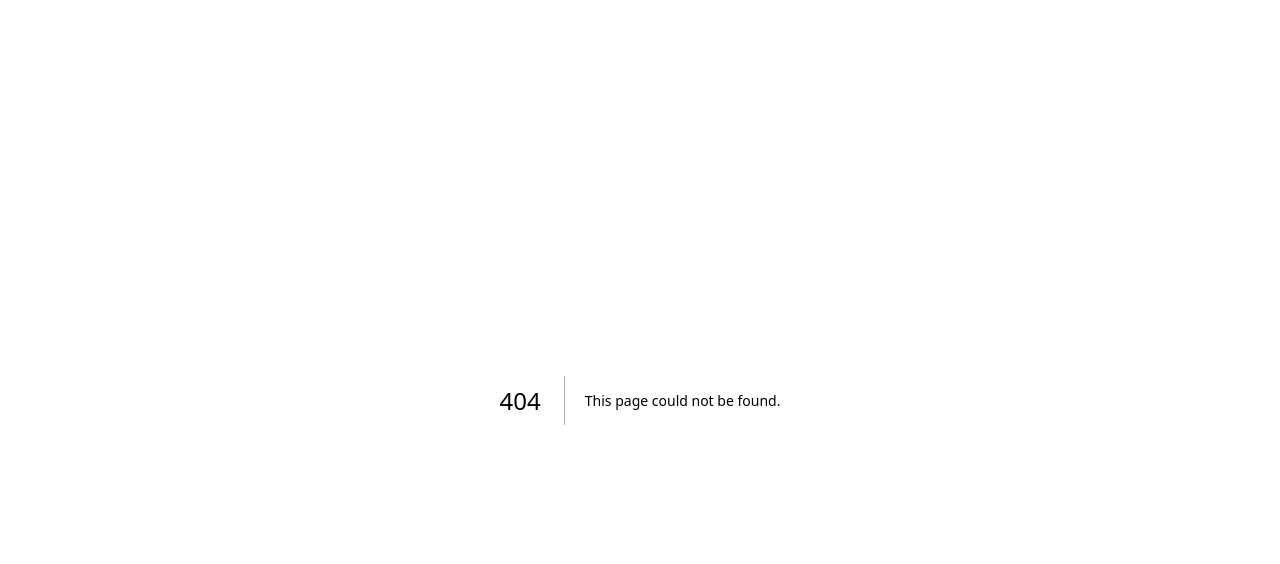
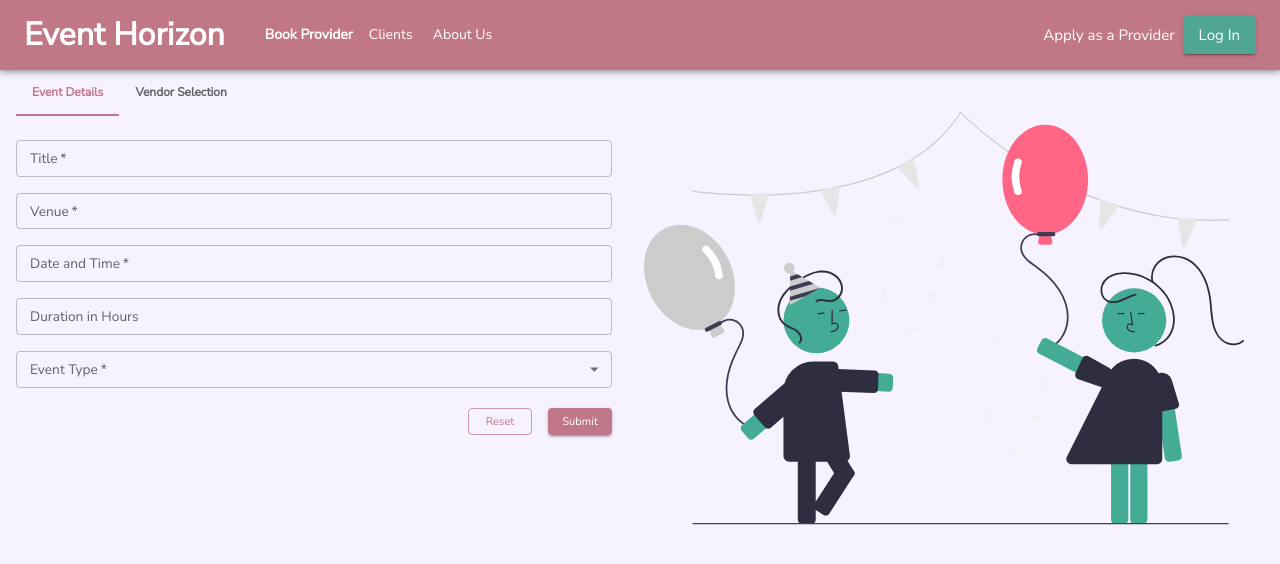
Before and after one commit to RahulFernando/event-horizon, a Next.js app: page /events/create in a window 1280 px wide. Before the commit this address had no page. Shown: the top 564 px of the page. Built offline with nearby package versions, Linux system fonts and the light colour scheme.

Commit message:
Create event API bind

```diff
--- a/package.json
+++ b/package.json
@@ -13,11 +13,15 @@
   "dependencies": {
     "@emotion/react": "^11.13.5",
     "@emotion/styled": "^11.13.5",
+    "@hookform/resolvers": "^3.9.1",
     "@mui/icons-material": "^6.1.10",
+    "@mui/lab": "^6.0.0-beta.21",
     "@mui/material": "^6.1.10",
+    "@mui/x-date-pickers": "^7.23.3",
     "@next/font": "^14.2.15",
     "@prisma/client": "^5.22.0",
     "bcrypt": "^5.1.1",
+    "dayjs": "^1.11.13",
     "jsonwebtoken": "^9.0.2",
     "next": "15.0.3",
     "react": "^18.0.0",
--- /dev/null
+++ b/src/app/events/components/event-form.tsx
@@ -0,0 +1,122 @@
+import React from "react";
+import {
+  Button,
+  FormControl,
+  FormHelperText,
+  Grid2 as Grid,
+  InputLabel,
+  MenuItem,
+  Select,
+  Stack,
+  TextField,
+} from "@mui/material";
+import { EventFormProps } from "../events.type";
+import { DateTimePicker } from "@mui/x-date-pickers";
+
+const EventForm: React.FC<EventFormProps> = ({
+  errors,
+  dateTime,
+  isMutating,
+  register,
+  handleSubmit,
+  submitHandler,
+  onDateChange,
+  reset,
+}) => {
+  return (
+    <form noValidate onSubmit={handleSubmit(submitHandler)}>
+      <Grid container spacing={2}>
+        <Grid size={{ xs: 12 }}>
+          <TextField
+            label="Title"
+            size="small"
+            fullWidth
+            required
+            {...register("title", { required: "Title is required" })}
+            error={!!errors.title}
+            helperText={errors.title?.message}
+          />
+        </Grid>
+        <Grid size={{ xs: 12 }}>
+          <TextField
+            label="Venue"
+            size="small"
+            fullWidth
+            required
+            {...register("venue")}
+            error={!!errors.venue}
+            helperText={errors.venue?.message}
+          />
+        </Grid>
+        <Grid size={{ xs: 12 }}>
+          <DateTimePicker
+            label="Date and Time"
+            value={dateTime}
+            onChange={onDateChange}
+            slotProps={{
+              textField: {
+                size: "small",
+                fullWidth: true,
+                required: true,
+                error: !!errors.date_time,
+                helperText: errors.date_time?.message,
+              },
+            }}
+          />
+        </Grid>
+        <Grid size={{ xs: 12 }}>
+          <TextField
+            label="Duration in Hours"
+            size="small"
+            fullWidth
+            {...register("duration")}
+          />
+        </Grid>
+        <Grid size={{ xs: 12 }}>
+          <FormControl
+            required
+            size="small"
+            fullWidth
+            error={!!errors.event_type_id}
+          >
+            <InputLabel id="event-type">Event Type</InputLabel>
+            <Select
+              labelId="event-type"
+              label="Event Type"
+              {...register("event_type_id")}
+            >
+              <MenuItem value="234b5430-bf36-4f7b-a8cf-a603aee8d8bb">
+                Birth Day
+              </MenuItem>
+            </Select>
+            <FormHelperText>{errors.event_type_id?.message}</FormHelperText>
+          </FormControl>
+        </Grid>
+      </Grid>
+      <Stack
+        direction="row"
+        spacing={2}
+        sx={{
+          justifyContent: "flex-end",
+          alignItems: "center",
+          mt: 2,
+        }}
+      >
+        <Button variant="outlined" size="small" onClick={() => reset()}>
+          Reset
+        </Button>
+        <Button
+          type="submit"
+          variant="contained"
+          size="small"
+          disabled={isMutating}
+        >
+          {!isMutating && "Submit"}
+          {isMutating && "Pleae wait..."}
+        </Button>
+      </Stack>
+    </form>
+  );
+};
+
+export default EventForm;
--- /dev/null
+++ b/src/app/events/constants.ts
@@ -0,0 +1,4 @@
+export const TABS = [
+  { label: "Event Details", value: "event" },
+  { label: "Vendor Selection", value: "vendor" },
+];
--- /dev/null
+++ b/src/app/events/create/page.tsx
@@ -0,0 +1,157 @@
+"use client";
+import React, { useContext, useEffect, useState } from "react";
+import AppBar from "@/app/components/app-bar";
+import {
+  Box,
+  Grid2 as Grid,
+  Tab,
+  useMediaQuery,
+  useTheme,
+} from "@mui/material";
+import { TabContext, TabList, TabPanel } from "@mui/lab";
+import { EventFormInputs, EventTab } from "../events.type";
+import { TABS } from "../constants";
+import EventForm from "../components/event-form";
+import { useForm } from "react-hook-form";
+import { yupResolver } from "@hookform/resolvers/yup";
+import { eventValidationSchema } from "@/lib/validations/events/validation-schema";
+import { Dayjs } from "dayjs";
+import Image from "next/image";
+import useSWRMutation from "swr/mutation";
+import { SnackbarContext } from "@/app/contexts/snackbar/snackbar-context";
+import { ActionKind } from "@/app/contexts/snackbar/snackbar.types";
+import SnackBar from "@/app/components/snack-bar";
+
+async function createEventAsync(
+  url: string,
+  { arg }: { arg: EventFormInputs }
+) {
+  const response = await fetch(url, {
+    method: "POST",
+    body: JSON.stringify(arg),
+  });
+
+  if (!response.ok) {
+    const error = await response.json();
+    throw new Error(error?.message || "Something went wrong");
+  }
+
+  return await response.json();
+}
+
+const CreateEventPage = () => {
+  const theme = useTheme();
+  const isLarge = useMediaQuery(theme.breakpoints.up("xl"));
+
+  const { snackbarToggle } = useContext(SnackbarContext);
+
+  const [activeTab, setActiveTab] = useState<EventTab>("event");
+
+  const activeTabChangeHandler = (
+    event: React.SyntheticEvent,
+    newValue: string
+  ) => setActiveTab(newValue as EventTab);
+
+  const {
+    formState: { errors },
+    register,
+    setValue,
+    watch,
+    handleSubmit,
+    reset,
+  } = useForm<EventFormInputs>({
+    defaultValues: { organizer_id: "20c2af7c-225e-4177-85b2-5bbb69ac0563" },
+    // eslint-disable-next-line @typescript-eslint/no-explicit-any
+    resolver: yupResolver(eventValidationSchema) as any,
+  });
+
+  const {
+    isMutating,
+    data,
+    error,
+    trigger: createEvent,
+  } = useSWRMutation(
+    "/api/organizers/20c2af7c-225e-4177-85b2-5bbb69ac0563/events",
+    createEventAsync
+  );
+
+  useEffect(() => {
+    if (error) {
+      snackbarToggle(ActionKind.OPEN, {
+        open: true,
+        message: error.message,
+        severity: "error",
+      });
+    }
+  }, [error, snackbarToggle]);
+
+  console.log(data);
+
+  useEffect(() => {
+    if (data) {
+      snackbarToggle(ActionKind.OPEN, {
+        open: true,
+        message: "Event created successfully",
+        severity: "success",
+      });
+    }
+  }, [data, snackbarToggle]);
+
+  const watchDateTime = watch("date_time");
+
+  const dateChangeHandler = (value: Dayjs | null) => {
+    setValue("date_time", value);
+  };
+
+  const submitHandler = (values: EventFormInputs) => createEvent(values);
+
+  return (
+    <>
+      <SnackBar />
+      <AppBar />
+      <Grid container spacing={1} mt={8.5} pl={2} pr={2}>
+        <Grid size={{ xs: 12, md: 6, xl: 6 }}>
+          <TabContext value={activeTab}>
+            <TabList onChange={activeTabChangeHandler}>
+              {TABS.map((tab) => (
+                <Tab
+                  key={tab.value}
+                  {...tab}
+                  sx={{ textTransform: "none", fontWeight: 600 }}
+                />
+              ))}
+            </TabList>
+            <TabPanel value="event" sx={{ pl: 0 }}>
+              <EventForm
+                errors={errors}
+                dateTime={watchDateTime}
+                isMutating={isMutating}
+                register={register}
+                handleSubmit={handleSubmit}
+                submitHandler={submitHandler}
+                onDateChange={dateChangeHandler}
+                reset={reset}
+              />
+            </TabPanel>
+          </TabContext>
+        </Grid>
+        <Grid size={{ xs: 12, md: 4, xl: 6 }}>
+          <Box
+            component="div"
+            sx={{ width: "100%", height: "100%", position: "fixed" }}
+          >
+            <Image
+              src="/images/undraw_party_27wv.svg"
+              alt="undraw"
+              height={isLarge ? 700 : 500}
+              width={isLarge ? 800 : 600}
+              quality={90}
+            />
+          </Box>
+        </Grid>
+      </Grid>
+    </>
+  );
+};
+
+export default CreateEventPage;
--- a/src/app/layout.tsx
+++ b/src/app/layout.tsx
@@ -4,6 +4,8 @@ import { Nunito_Sans } from "@next/font/google";
 import { createTheme } from "./theme";
 import { ThemeProvider } from "@mui/material";
 import SnackbarProvider from "./contexts/snackbar/snackbar-context";
+import { LocalizationProvider } from "@mui/x-date-pickers";
+import { AdapterDayjs } from "@mui/x-date-pickers/AdapterDayjs";
 
 const nunitoSans = Nunito_Sans({
   subsets: ["latin"],
@@ -21,7 +23,9 @@ export default function RootLayout({
     <html lang="en">
       <body className={nunitoSans.className}>
         <ThemeProvider theme={theme}>
-          <SnackbarProvider>{children}</SnackbarProvider>
+          <LocalizationProvider dateAdapter={AdapterDayjs}>
+            <SnackbarProvider>{children}</SnackbarProvider>
+          </LocalizationProvider>
         </ThemeProvider>
       </body>
     </html>
--- a/src/lib/validations/events/validation-schema.ts
+++ b/src/lib/validations/events/validation-schema.ts
@@ -2,7 +2,7 @@ import * as Yup from "yup";
 
 export const eventValidationSchema = Yup.object({
   title: Yup.string().required("Title is required"),
-  date_time: Yup.string().required("Date Time is required"),
+  date_time: Yup.date().required("Date Time is required"),
   event_type_id: Yup.string().required("Event Type is required"),
   venue: Yup.string().required("Venue is required"),
   organizer_id: Yup.string().required("Organizer is required"),
```
Also changed, not shown: src/app/events/events.type.ts (added, +29 -0 lines), public/images/undraw_party_27wv.svg (added), 1 other file (tests, documents, lock files or other folders).
